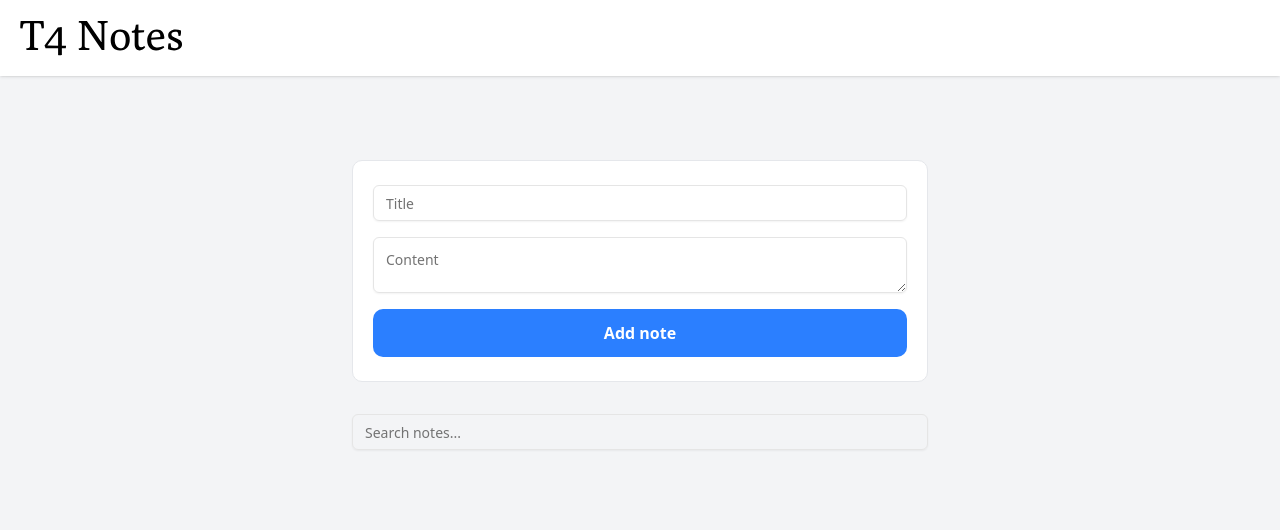
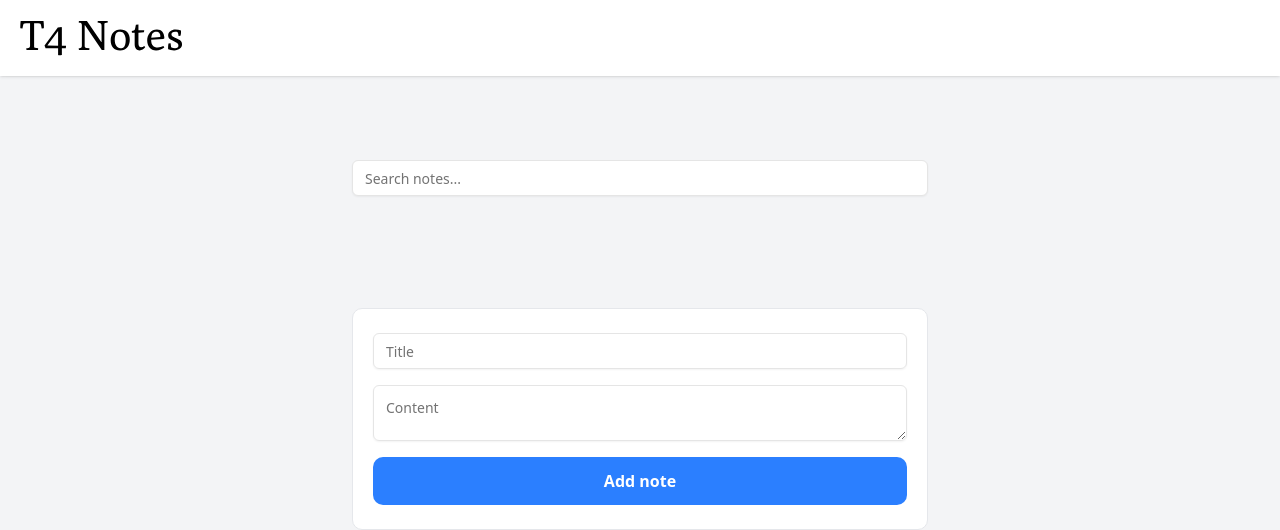
Before and after one commit to vinitkanov/note-app, a React (Vite) app in the folder frontend/: page / in a window 1280 px wide. Shown: the top 530 px of the page. Built offline with nearby package versions, Linux system fonts and the light colour scheme; no server answers.

Commit message:
move search bar position

```diff
--- a/frontend/src/App.jsx
+++ b/frontend/src/App.jsx
@@ -97,18 +97,22 @@ function App() {
     <>
       <Navbar />
       <main className="min-h-screen flex flex-col items-center bg-gray-100 pt-40 p-10">
-        <NoteForm onAddNote={addNote} />
 
         {/* ✨ Add Search Input */}
-        <div className="mb-6 w-full max-w-xl">
+        <div className="mb-28 w-full max-w-xl">
           <Input
             type="text"
             placeholder="Search notes..."
             value={query}
             onChange={(e) => setQuery(e.target.value)}
-            className="rounded-sm outline outline-gray-400 p-3"
+            className="bg-white rounded-sm outline outline-gray-400 p-3"
           />
         </div>
+
+
+        <NoteForm onAddNote={addNote} />
+
+
 
         {/* Use filteredNotes instead of notes */}
         <NoteList
```
